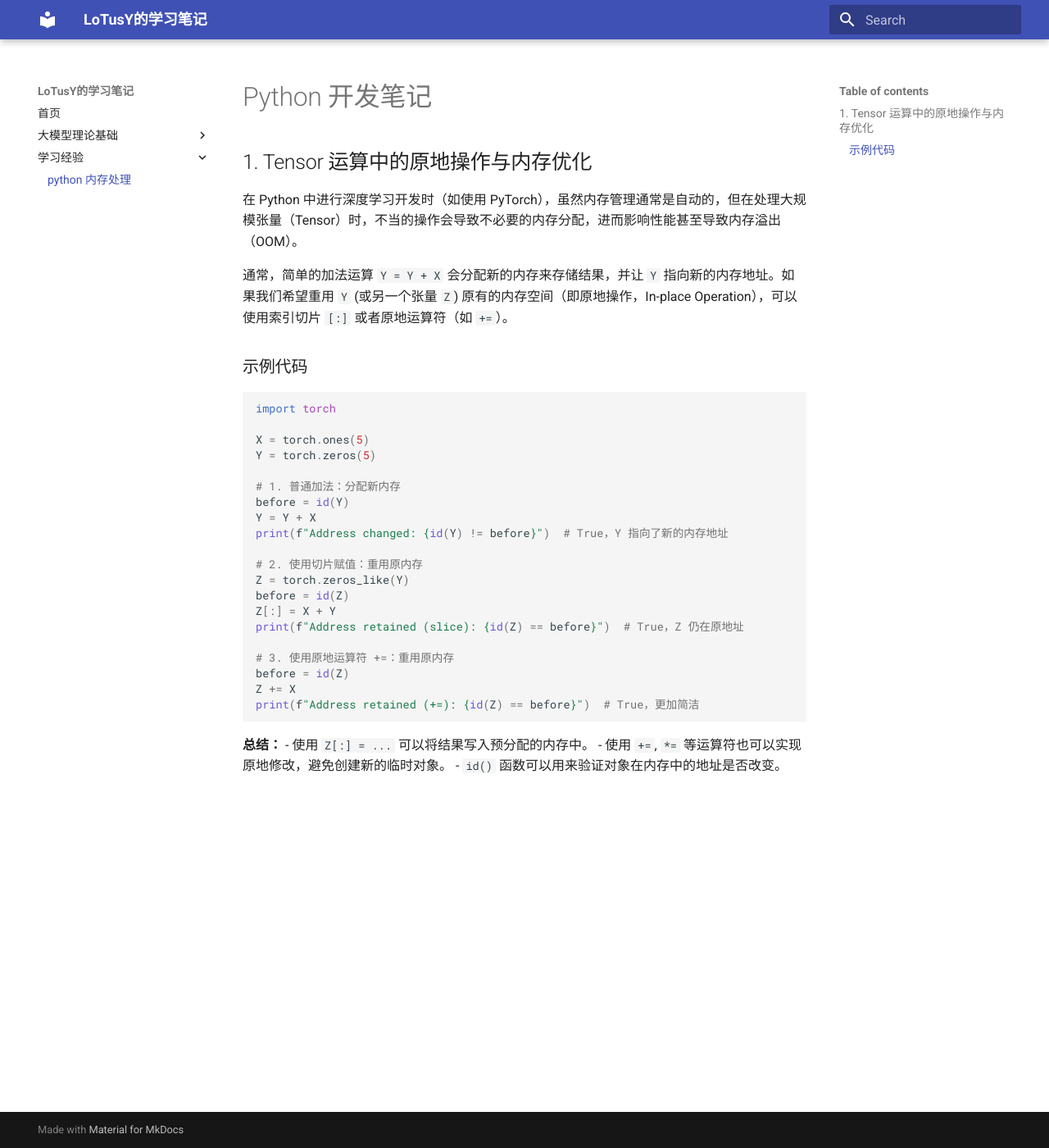
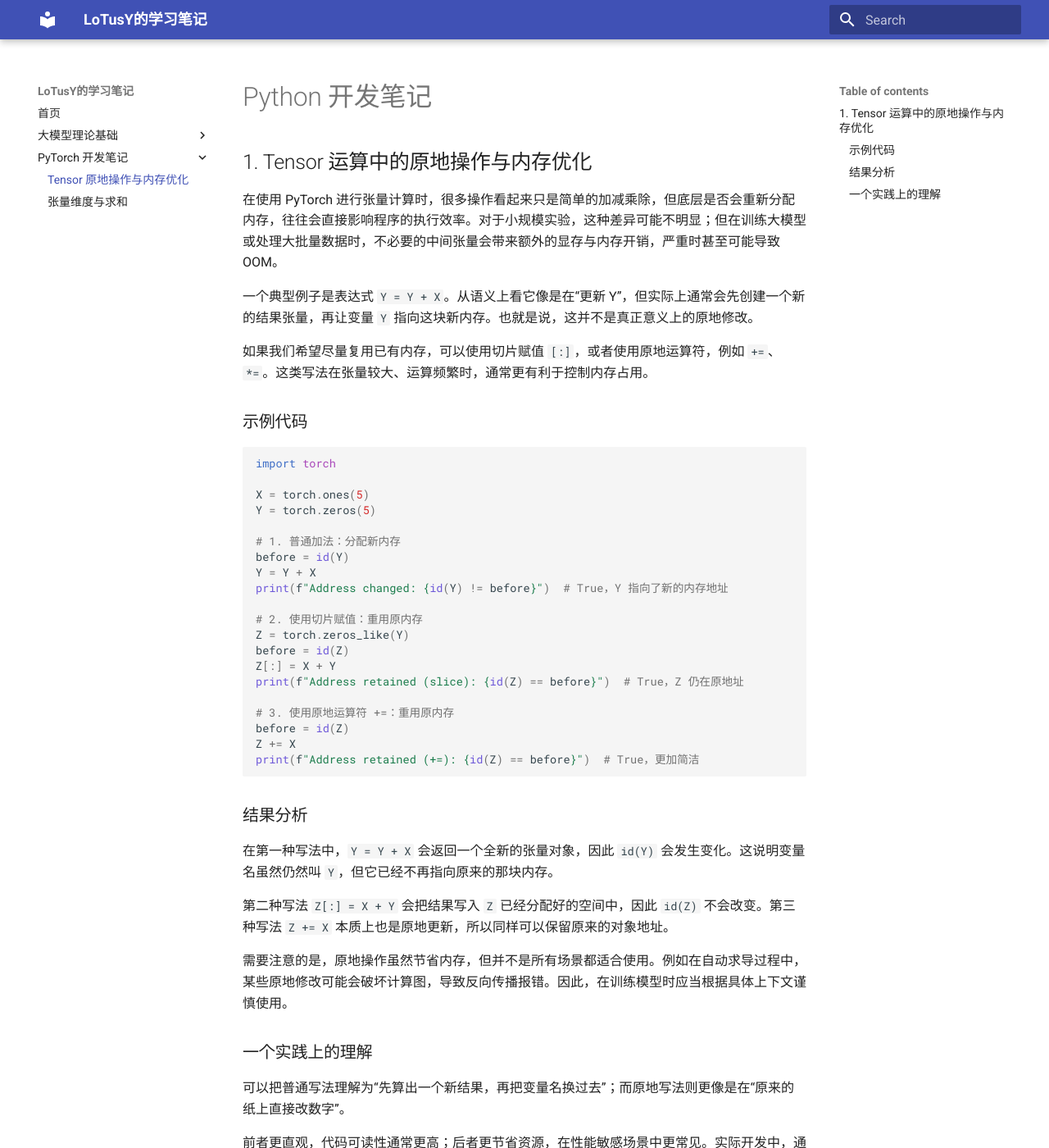
Before and after one commit to JXTZZ/JXTZZ.github.io, an MkDocs documentation site: the page built from docs/attention/python.md, in a window 1280 px wide and 1400 px high. Shown: the whole window at 82% size. Built offline with MkDocs 1.6.1 and Material for MkDocs 9.7.7, drawn with Linux system fonts in a browser that asks for light colours; some of the changed text lies outside the part shown.

Commit message:
add linear algrebra document

````diff
--- a/docs/attention/python.md
+++ b/docs/attention/python.md
@@ -2,9 +2,11 @@
 
 ## 1. Tensor 运算中的原地操作与内存优化
 
-在 Python 中进行深度学习开发时（如使用 PyTorch），虽然内存管理通常是自动的，但在处理大规模张量（Tensor）时，不当的操作会导致不必要的内存分配，进而影响性能甚至导致内存溢出（OOM）。
+在使用 PyTorch 进行张量计算时，很多操作看起来只是简单的加减乘除，但底层是否会重新分配内存，往往会直接影响程序的执行效率。对于小规模实验，这种差异可能不明显；但在训练大模型或处理大批量数据时，不必要的中间张量会带来额外的显存与内存开销，严重时甚至可能导致 OOM。
 
-通常，简单的加法运算 `Y = Y + X` 会分配新的内存来存储结果，并让 `Y` 指向新的内存地址。如果我们希望重用 `Y` (或另一个张量 `Z`) 原有的内存空间（即原地操作，In-place Operation），可以使用索引切片 `[:]` 或者原地运算符（如 `+=`）。
+一个典型例子是表达式 `Y = Y + X`。从语义上看它像是在“更新 Y”，但实际上通常会先创建一个新的结果张量，再让变量 `Y` 指向这块新内存。也就是说，这并不是真正意义上的原地修改。
+
+如果我们希望尽量复用已有内存，可以使用切片赋值 `[:]`，或者使用原地运算符，例如 `+=`、`*=`。这类写法在张量较大、运算频繁时，通常更有利于控制内存占用。
 
 ### 示例代码
 
@@ -31,7 +33,22 @@
 print(f"Address retained (+=): {id(Z) == before}")  # True，更加简洁
 ```
 
+### 结果分析
+
+在第一种写法中，`Y = Y + X` 会返回一个全新的张量对象，因此 `id(Y)` 会发生变化。这说明变量名虽然仍然叫 `Y`，但它已经不再指向原来的那块内存。
+
+第二种写法 `Z[:] = X + Y` 会把结果写入 `Z` 已经分配好的空间中，因此 `id(Z)` 不会改变。第三种写法 `Z += X` 本质上也是原地更新，所以同样可以保留原来的对象地址。
+
+需要注意的是，原地操作虽然节省内存，但并不是所有场景都适合使用。例如在自动求导过程中，某些原地修改可能会破坏计算图，导致反向传播报错。因此，在训练模型时应当根据具体上下文谨慎使用。
+
+### 一个实践上的理解
+
+可以把普通写法理解为“先算出一个新结果，再把变量名换过去”；而原地写法则更像是在“原来的纸上直接改数字”。
+
+前者更直观，代码可读性通常更高；后者更节省资源，在性能敏感场景中更常见。实际开发中，通常需要在代码清晰度、自动求导安全性和内存效率之间做平衡。
+
 **总结：**
-- 使用 `Z[:] = ...` 可以将结果写入预分配的内存中。
-- 使用 `+=`, `*=` 等运算符也可以实现原地修改，避免创建新的临时对象。
-- `id()` 函数可以用来验证对象在内存中的地址是否改变。
+- `Y = Y + X` 通常会创建新的张量对象，并产生额外内存开销。
+- `Z[:] = ...` 和 `Z += X` 属于更接近原地修改的方式，可以复用已有内存。
+- `id()` 可以帮助我们直观判断对象地址是否发生变化。
+- 原地操作适合用于性能敏感场景，但在涉及自动求导时需要特别小心。
--- a/mkdocs.yml
+++ b/mkdocs.yml
@@ -5,15 +5,14 @@
   palette:
     primary: indigo # 网站主色调
 
-# 在 mkdocs.yml 中添加或修改 nav 结构
 nav:
   - 首页: index.md
   - 大模型理论基础:
     - 注意力机制解析: theory/attention.md
-  - 学习经验:
-    - python 内存处理: attention/python.md
+  - PyTorch 开发笔记:
+    - Tensor 原地操作与内存优化: attention/python.md
+    - 张量维度与求和: attention/Linear_Algebra.md
 
-# 在 mkdocs.yml 中追加以下内容
 markdown_extensions:
   - pymdownx.highlight:
       anchor_linenums: true
````
Also changed, not shown: docs/attention/Linear_Algebra.md (added, +53 -0 lines), docs/meeting/image-to-arkts.md (added, +36 -0 lines).
